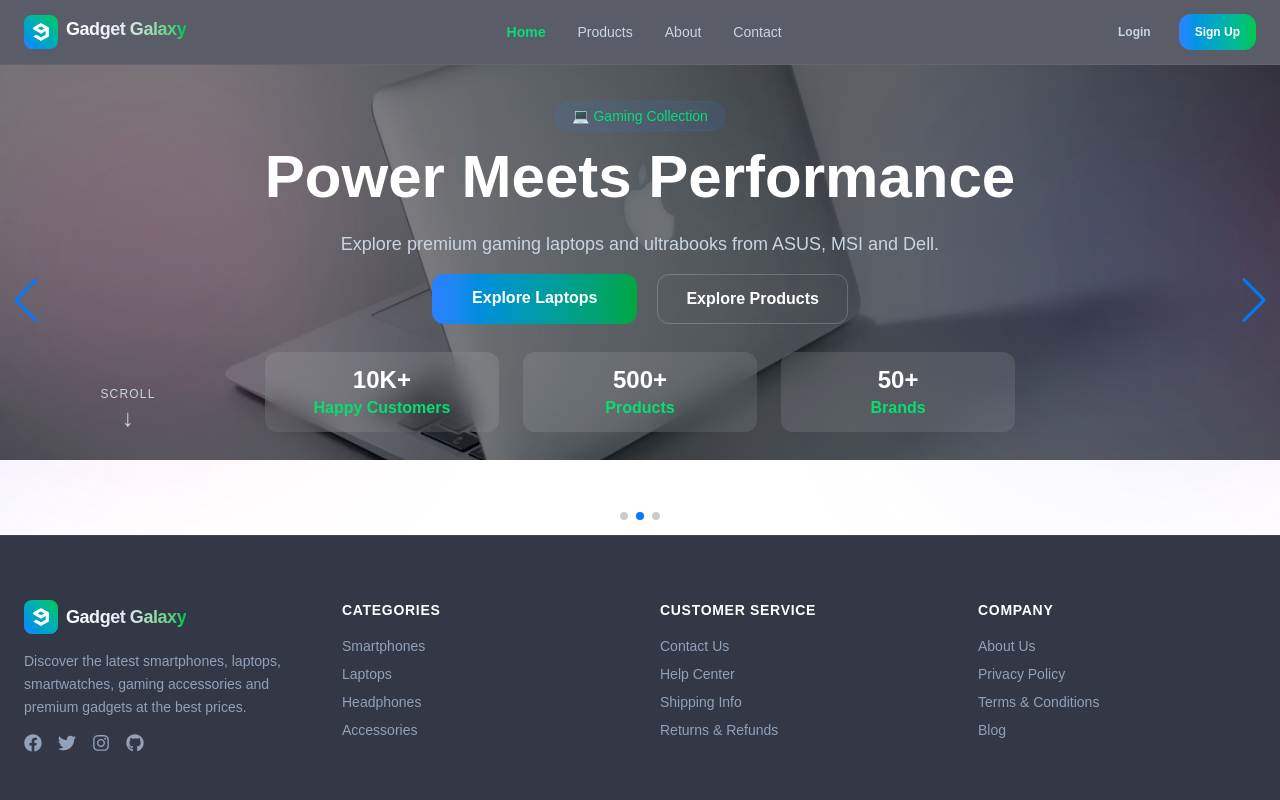
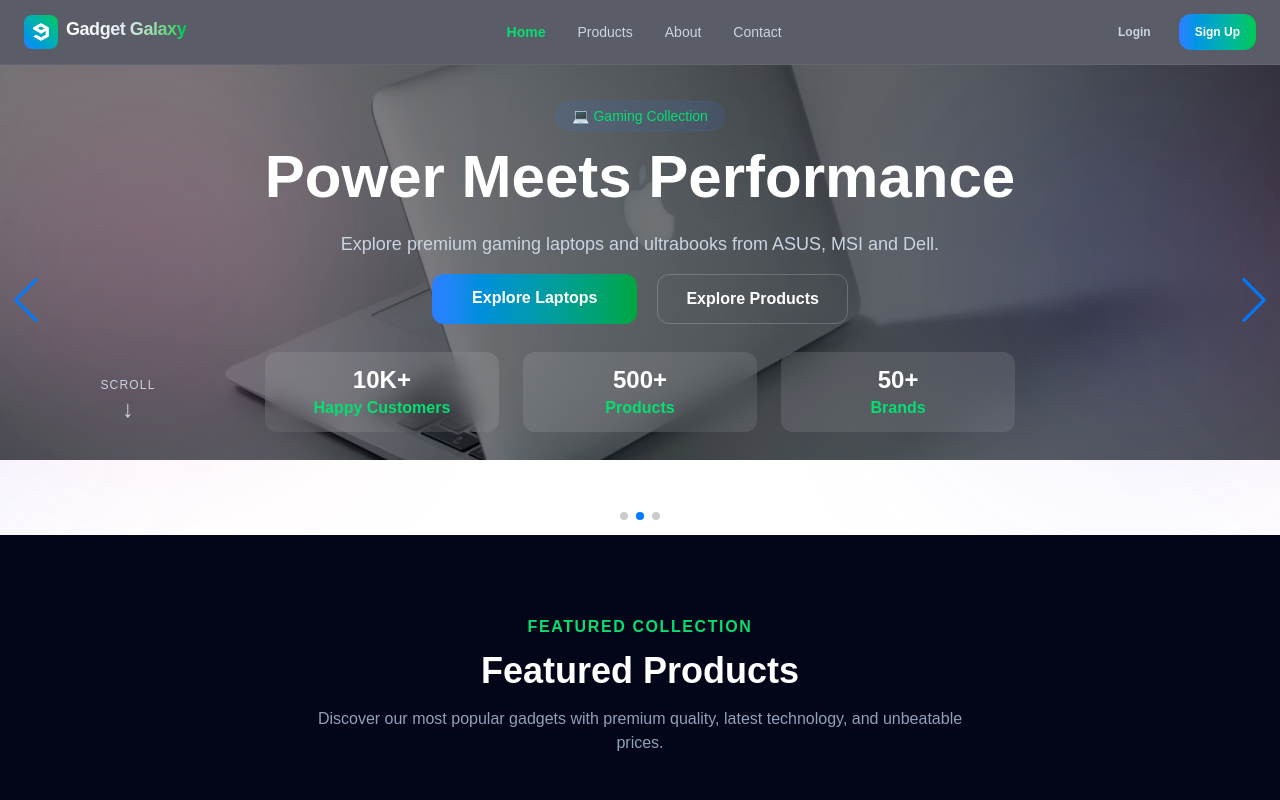
Before and after one commit to mdshakib771575-maker/gadget-galaxy, a Next.js app: page / in a window 1280 px wide. Shown: the top 800 px of the page. Built offline with nearby package versions, Linux system fonts and the light colour scheme.

Commit message:
added featuredProduct section

```diff
--- a/src/app/(main)/page.tsx
+++ b/src/app/(main)/page.tsx
@@ -11,8 +11,8 @@ export default function Home() {
   return (
     <main>
       <Hero></Hero>
-      {/* <FeaturedProducts />
-      <Categories></Categories>
+      <FeaturedProducts />
+      {/* <Categories></Categories>
       <TopBrands></TopBrands>
       <WhyChooseUs />
       <Statistics />
```
